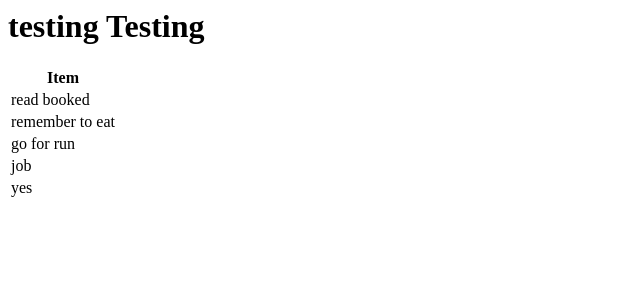
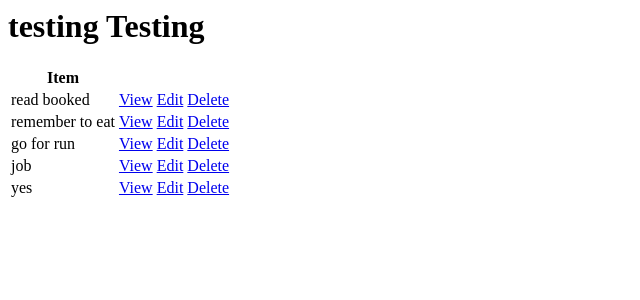
Before and after one commit to brightigiemokha/django_todo, a Django app: page / in a window 1280 px wide. Shown: the top 300 px of the page, without its empty margins (0-640 px from the left). Run offline with Django 3.2, Linux system fonts and the light colour scheme; data comes from the database, SQL or seed files in the repository.

Commit message:
add create task and View task

```diff
--- a/todoapp/templates/todoapp/task_detail.html
+++ b/todoapp/templates/todoapp/task_detail.html
@@ -1 +1 @@
-<h1>Task</h1>
+<h1>Task: {{ task }}</h1>
--- a/todoapp/templates/todoapp/task_list.html
+++ b/todoapp/templates/todoapp/task_list.html
@@ -9,6 +9,9 @@
     {% for todo in object_list %}
     <tr>
         <td>{{todo.title}}</td>
+        <td><a href="{% url 'todo-detail' todo.id }">View</a></td>
+        <td><a href="{% url 'todo-update' todo.id }">Edit</a></td>
+        <td><a href="{% url 'todo-delete' todo.id }">Delete</a></td>
     </tr>
     {% empty %}
     <h3> No Task set yet </h3>
--- /dev/null
+++ b/todoapp/templates/todoapp/task_update.html
@@ -0,0 +1,6 @@
+<form method="POST">
+    {% csrf_token %}
+    <p>confirm delete</p>
+    <input type="submit" value="Delete"/>
+</form>
+<a href="{% url 'todoitemss' %}">Go back</a>
--- a/todoapp/urls.py
+++ b/todoapp/urls.py
@@ -1,7 +1,7 @@
 from django.urls import path
-from  .views import TaskList, TaskDetail
+from  .views import TaskList, TaskDetail, TaskCreate
 
 urlpatterns = [
     path('', TaskList.as_view(), name="task"),
-    path('task/<int:pk>/', TaskDetail.as_view(), name="task-detail")
+    path('task-creat/', TaskCreate.as_view(), name="task-create"),
 ]
--- a/todoapp/views.py
+++ b/todoapp/views.py
@@ -2,7 +2,8 @@ from django.shortcuts import render
 from django.http import HttpResponse
 from django.views.generic.list import ListView
 from django.views.generic.detail import DetailView
-
+from django .views.generic.edit import CreateView
+from django.urls import reverse_lazy
 from .models import Task
 
 
@@ -13,3 +14,9 @@ class TaskList(ListView):
 
 class TaskDetail(DetailView):
     model = Task
+    context_object_name = 'task'
+
+class TaskCreate(CreateView):
+    model = Task
+    fields = ['title', 'description', 'complete']
+    success_url = reverse_lazy('task')
```
